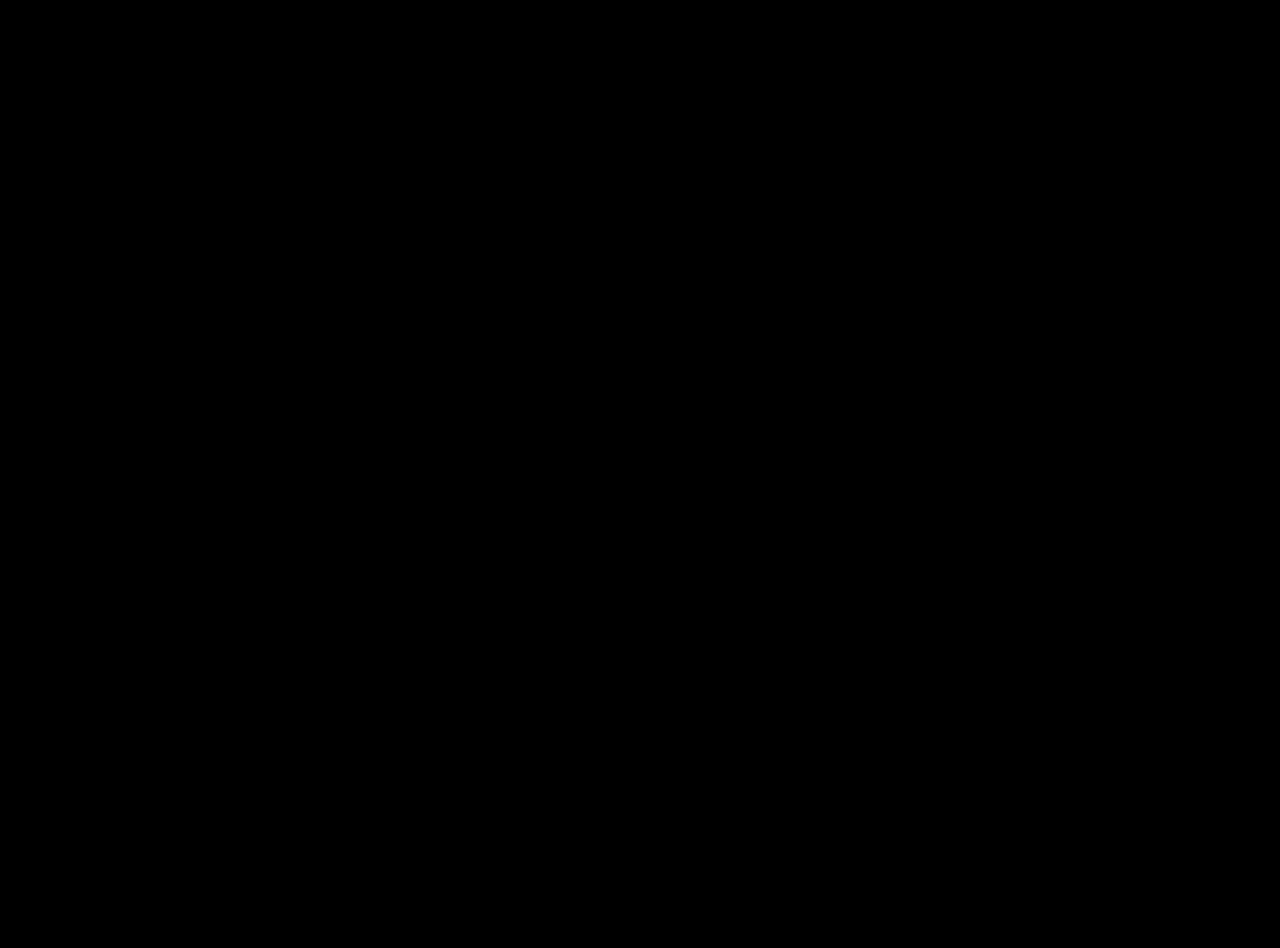
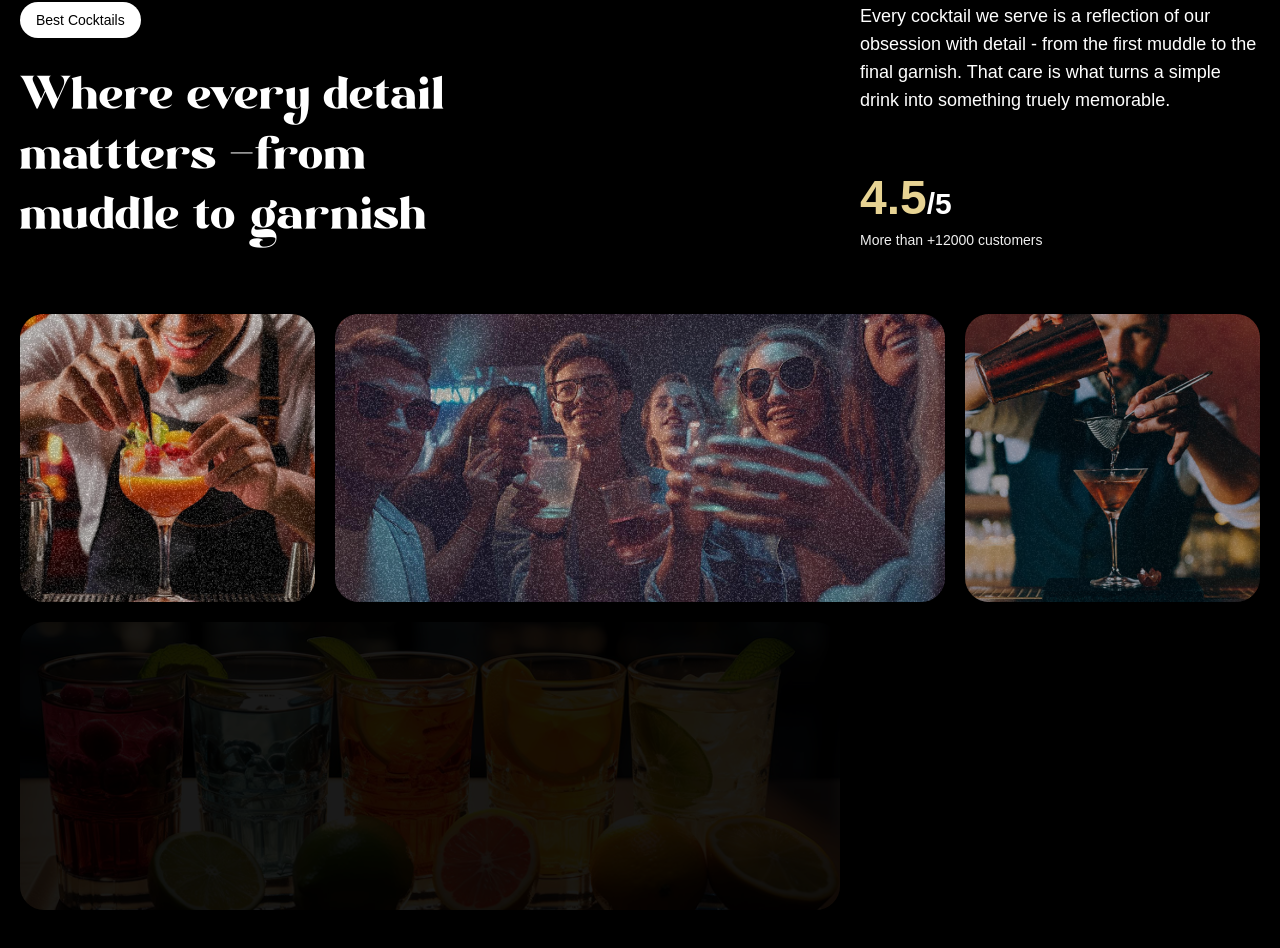
Before and after one commit to zrotrasukha/GSAP_Landing, a React (Vite) app: page / in a window 1280 px wide. Shown: the part 1710-2658 px from the top of the page. Before the commit the page ends 1600 px from the top, so only its background shows below. Built offline with nearby package versions, Linux system fonts and the light colour scheme; a web font is replaced by a local one.

Commit message:
Implement: The about section

```diff
--- a/src/App.tsx
+++ b/src/App.tsx
@@ -3,6 +3,7 @@
 import Navbar from "./components/Navbar";
 import Hero from "./components/Hero";
 import Cocktails from "./components/Cocktails";
+import About from "./components/About";
 
 gsap.registerPlugin(ScrollTrigger, SplitText);
 const App = () => {
@@ -11,6 +12,7 @@
             <Navbar />
             <Hero />
             <Cocktails />
+            <About/>
         </main>
     )
 }
--- /dev/null
+++ b/src/components/About.tsx
@@ -0,0 +1,75 @@
+import { useGSAP } from "@gsap/react"
+import gsap from "gsap"
+import { SplitText } from "gsap/all"
+
+function About() {
+    useGSAP(() => {
+        const titleSplit = SplitText.create("#about h2", {
+            type: 'words'
+        })
+        const scrollTimeline = gsap.timeline({
+            scrollTrigger: {
+                trigger: "#about",
+                start: 'top center'
+            }
+        })
+
+        scrollTimeline.from(titleSplit.words, {
+            opacity: 0, duration: 1, yPercent: 100, ease: 'expo.out', stagger: 0.1
+        })
+            .from('.top-grid div, .bottom-grid div', {
+                opacity: 0, duration: 1, ease: 'power1.inOut', stagger: 0.2,
+            }, '-=.0.5')
+    })
+    return (
+        <div id="about">
+            <div className="mb-16 md:px-0 px-5">
+                <div className="content">
+                    <div className="md:col-span-8">
+                        <p className="badge">Best Cocktails</p>
+                        <h2>Where every detail mattters <span className="text-white">-</span>from muddle to garnish
+                        </h2>
+                    </div>
+                    <div className="sub-content">
+                        <p>Every cocktail we serve is a reflection of our obsession with detail - from the first muddle to the final garnish. That care is what turns a simple drink into something truely memorable.
+                        </p>
+                        <div>
+                            <p className="md:text-3xl text-xl font-bold">
+                                <span>4.5</span>/5
+                            </p>
+                            <p className="text-sm text-white-100">
+                                More than +12000 customers
+                            </p>
+                        </div>
+                    </div>
+                </div>
+            </div>
+            <div className="top-grid">
+                <div className="md:col-span-3">
+                    <div className="noisy" />
+                    <img src="/images/abt1.png" alt="grid-img-1" />
+                </div>
+                <div className="md:col-span-6">
+                    <div className="noisy" />
+                    <img src="/images/abt2.png" alt="grid-img-2" />
+                </div>
+                <div className="md:col-span-3">
+                    <div className="noisy" />
+                    <img src="/images/abt5.png" alt="grid-img-5" />
+                </div>
+            </div>
+            <div className="bottom-grid">
+                <div className="md:col-span-8">
+                    <div className="noisy" />
+                    <img src="/images/abt3.png" alt="grid-img-3" />
+                </div>
+                <div className="md:col-span-4">
+                    <div className="noisy" />
+                    <img src="/images/abt4.png" alt="grid-img-4" />
+                </div>
+            </div>
+        </div>
+    )
+}
+
+export default About
```
